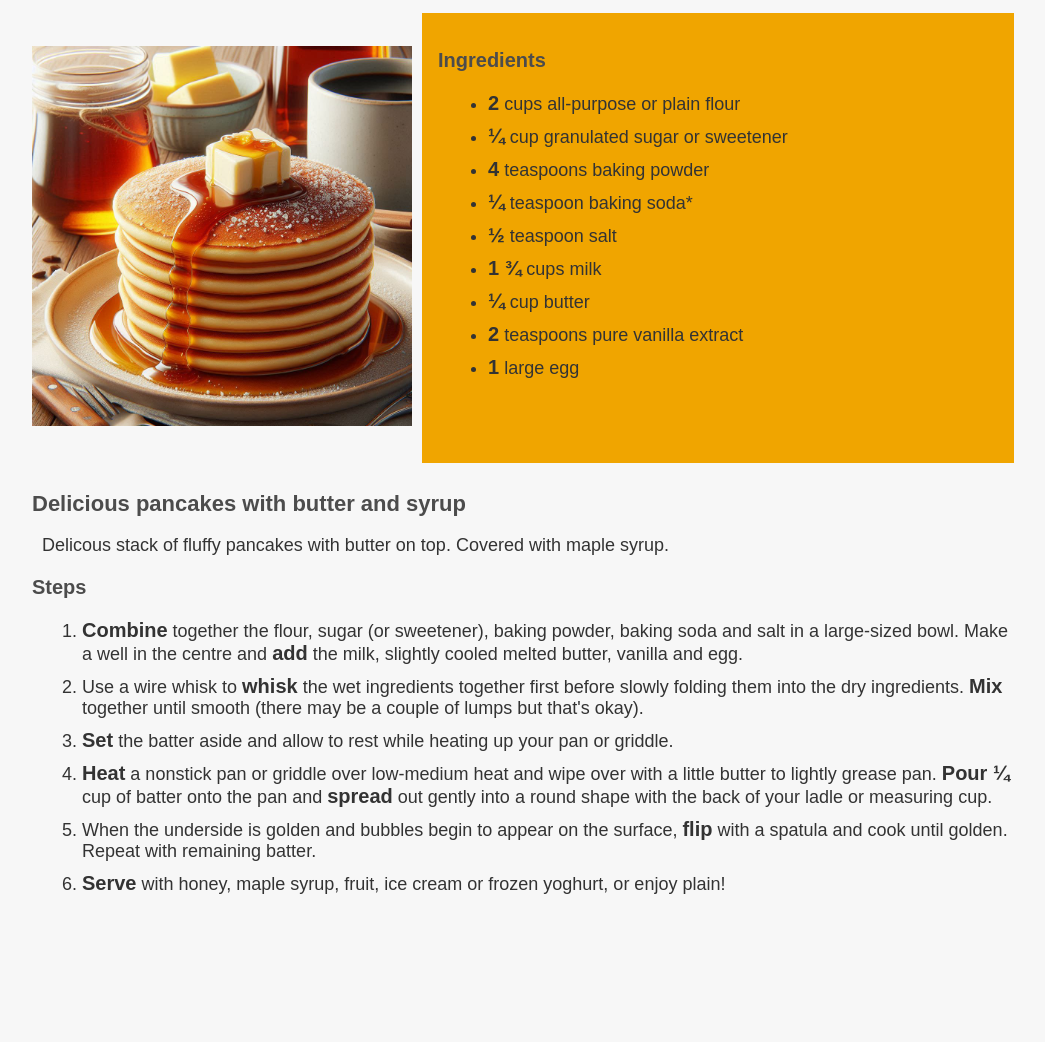
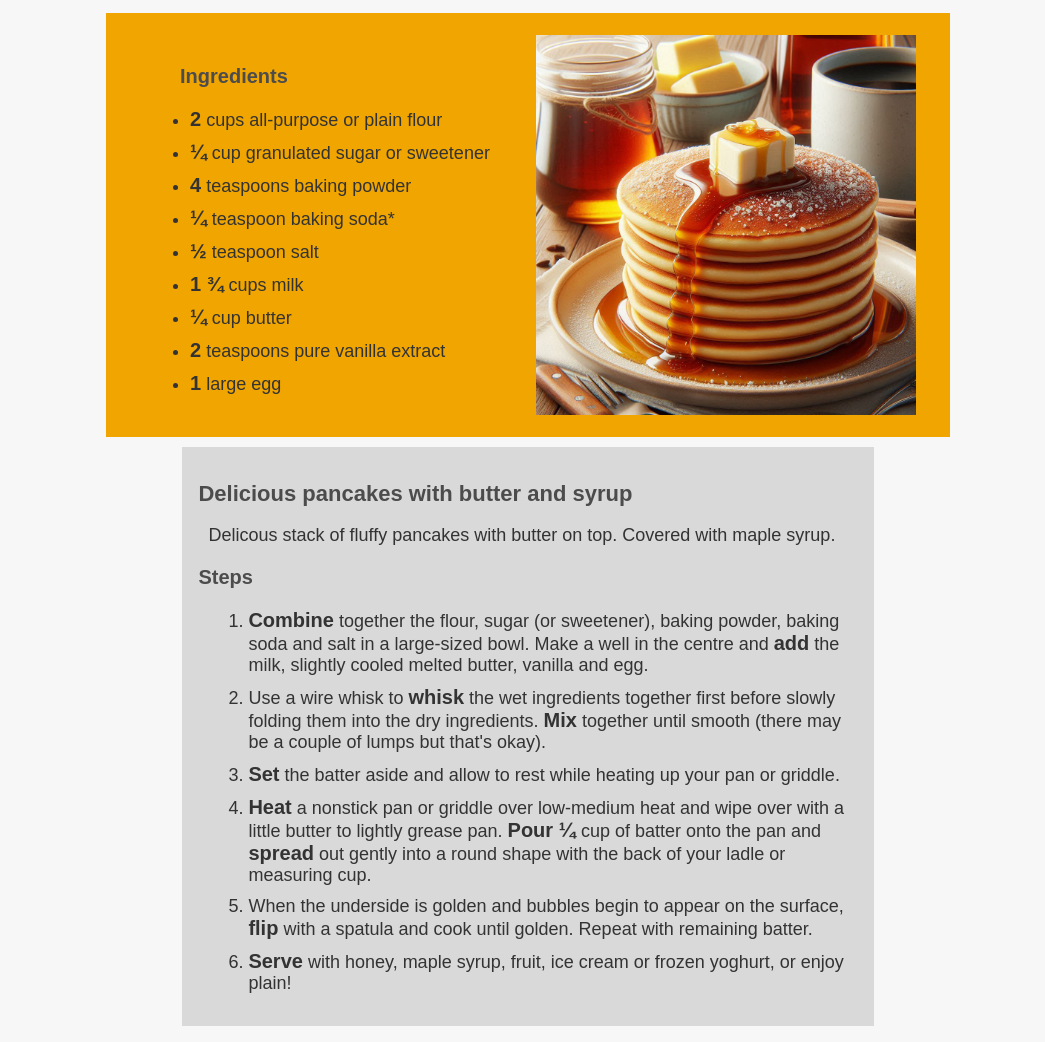
Before and after one commit to osivff/odin-recipes, a plain HTML site: page odin-recipes/pancakes.html in a window 1280 px wide. Shown: the part 97-1139 px from the top of the page, without its empty margins (112-1157 px from the left). Before the commit the page ends 1024 px from the top, so only its background shows below. Drawn offline with Linux system fonts and the light colour scheme.

Commit message:
Pancake recipe new style. Flex ingredient and image section.

```diff
--- a/odin-recipes/pancakes.html
+++ b/odin-recipes/pancakes.html
@@ -9,12 +9,10 @@
         <a href="../index.html">Home</a>
         <h1>Pancakes</h1>
         <div class="header">
-            <div class="wrap-header">
-                <img src="./images/pancakes.jpeg" alt="delicious pancake with butter and syrup (ai generated)" height="380px">
-            </div>
             <div class="wrap-ingredients">
+                <div class="flex-ingredient">
+                    <ul class="ingredients">
                         <h3>Ingredients</h3>
-                <ul class="ingredients">
                         <li><span>2</span> cups all-purpose or plain flour</li>
                         <li><span>¼</span> cup granulated sugar or sweetener</li>
                         <li><span>4</span> teaspoons baking powder</li>
@@ -25,8 +23,12 @@
                         <li><span>2</span> teaspoons pure vanilla extract</li>
                         <li><span>1</span> large egg</li>
                     </ul>
+                    <img src="./images/pancakes.jpeg" alt="delicious pancake with butter and syrup (ai generated)" height="380px">
                 </div>
             </div>
+        </div>
+
+        <div class="container">
 
         <h2>Delicious pancakes with butter and syrup</h2>
         <p>
@@ -61,5 +63,6 @@
                 <span>Serve</span> with honey, maple syrup, fruit, ice cream or frozen yoghurt, or enjoy plain!
             </li>
         </ol>
+    </div>
     </body>
 </html>
--- a/style.css
+++ b/style.css
@@ -7,7 +7,7 @@ body {
     color: #333333;
     font-family: Arial, Helvetica, sans-serif;
     padding: 16px;
-    width: 80%;
+    width: 70%;
     margin: 0 auto;
 }
 
@@ -35,7 +35,7 @@ p, li {
 .wrap-ingredients {
     background-color: #F0A500;
     width: 100%;
-    height: 450px;
+    /* height: 450px; */
     padding: 16px;
     margin: 10px;
 }
@@ -49,3 +49,16 @@ span {
     display: flex;
     align-items: center;
 }
+
+.container {
+    background-color: hsla(0, 0%, 78%, 0.597);
+    width: 80%;
+    margin: 0 auto;
+    padding: 16px;
+}
+
+.flex-ingredient {
+    display: flex;
+    justify-content: space-around;
+    align-items: center;
+}
```
Lines whose indentation alone changed are shown as unchanged.
